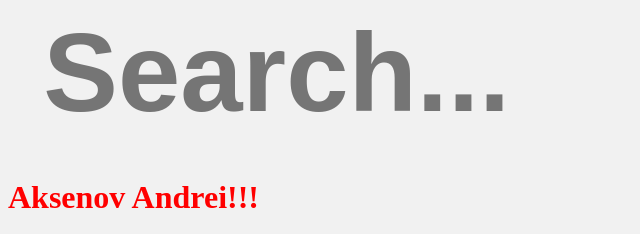
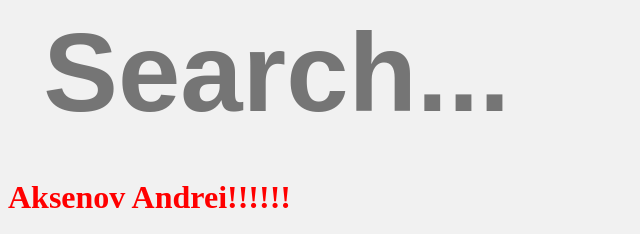
Before and after one commit to marchybasov/frontend_projects, a plain HTML site: page homework(search)/index.html in a window 1280 px wide. Shown: the top 234 px of the page, 0-640 px from the left. Drawn offline with Linux system fonts and the light colour scheme.

```diff
--- a/homework(search)/index.html
+++ b/homework(search)/index.html
@@ -21,7 +21,7 @@
 
 </header>
 <main>
-    <h1>Aksenov Andrei!!!</h1>
+    <h1>Aksenov Andrei!!!!!!</h1>
     <div id="spisok">
 
         <ul class="people">
```
